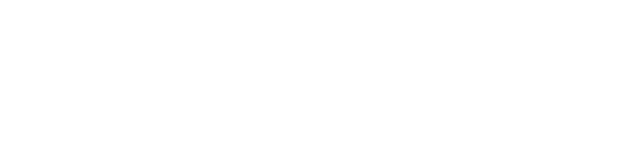
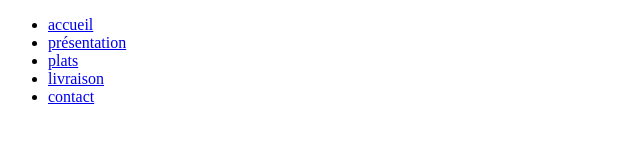
Before and after one commit to HeleneGuibaud/Projet_Groupe_Site_Restaurant, a plain HTML site: page index.html in a window 1280 px wide. Shown: the whole page, without its empty margins (0-640 px from the left). Drawn offline with Linux system fonts and the light colour scheme.

Commit message:
liste de la navbar

```diff
--- a/index.html
+++ b/index.html
@@ -2,11 +2,24 @@
 <html lang="fr">
 
 <head>
-    <meta charset="utf-8" />
-    <link rel="stylesheet" href="styles.css" />
+    <meta charset="utf-8">
+    <link rel="stylesheet" href="styles.css">
+    <title>Couscous</title>
 </head>
 
 <body>
+    <nav class="navbar">
+        <ul>
+            <li><a href="home">accueil</a></li>
+            <li><a href="#presentation">présentation</a></li>
+            <li><a href="#plats">plats</a></li>
+            <li><a href="#livraison">livraison</a></li>
+            <li><a href="#contact">contact</a></li>
+
+        </ul>
+    </nav>
+
+    </nav>
 
 </body>
 
```
